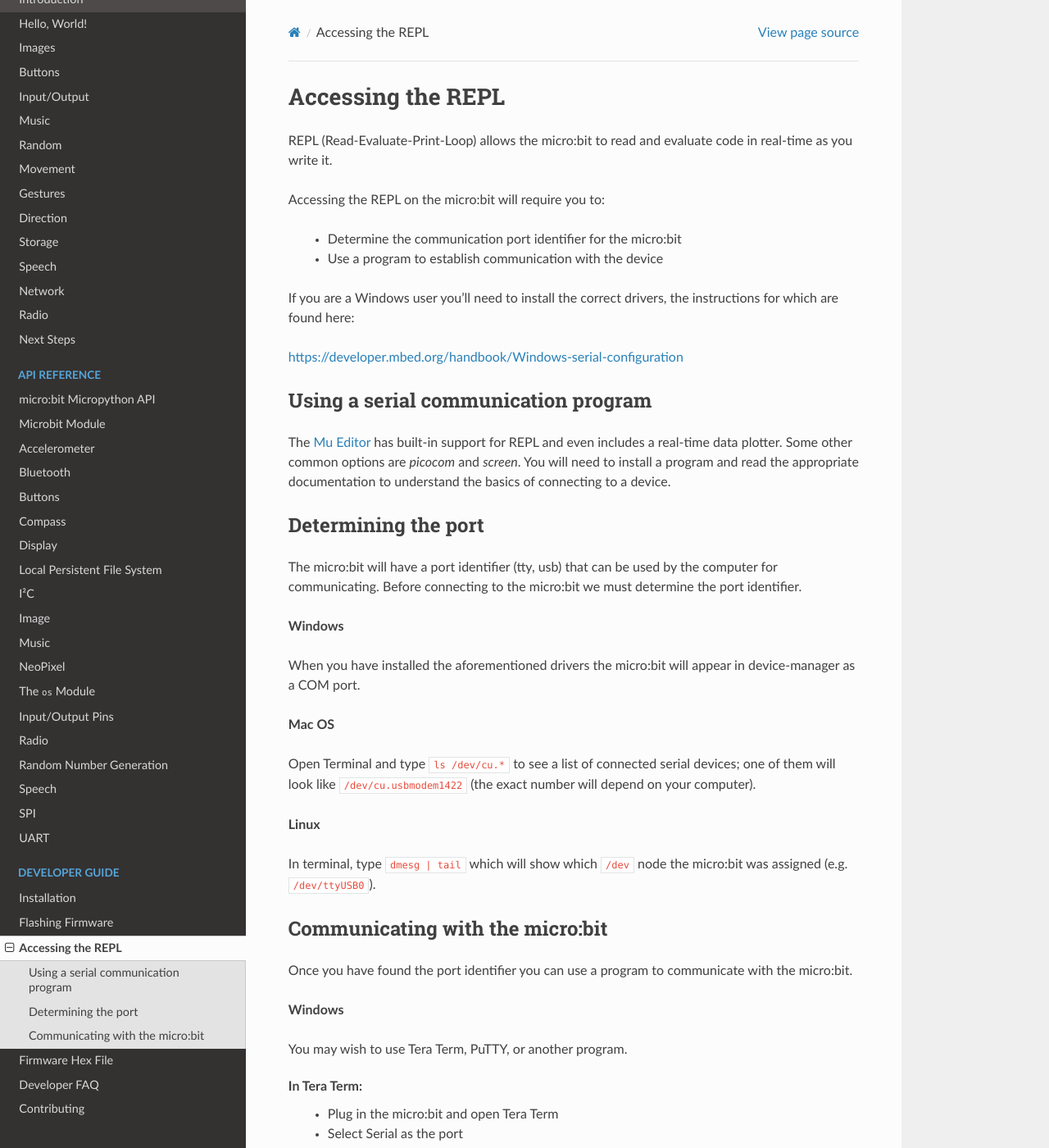
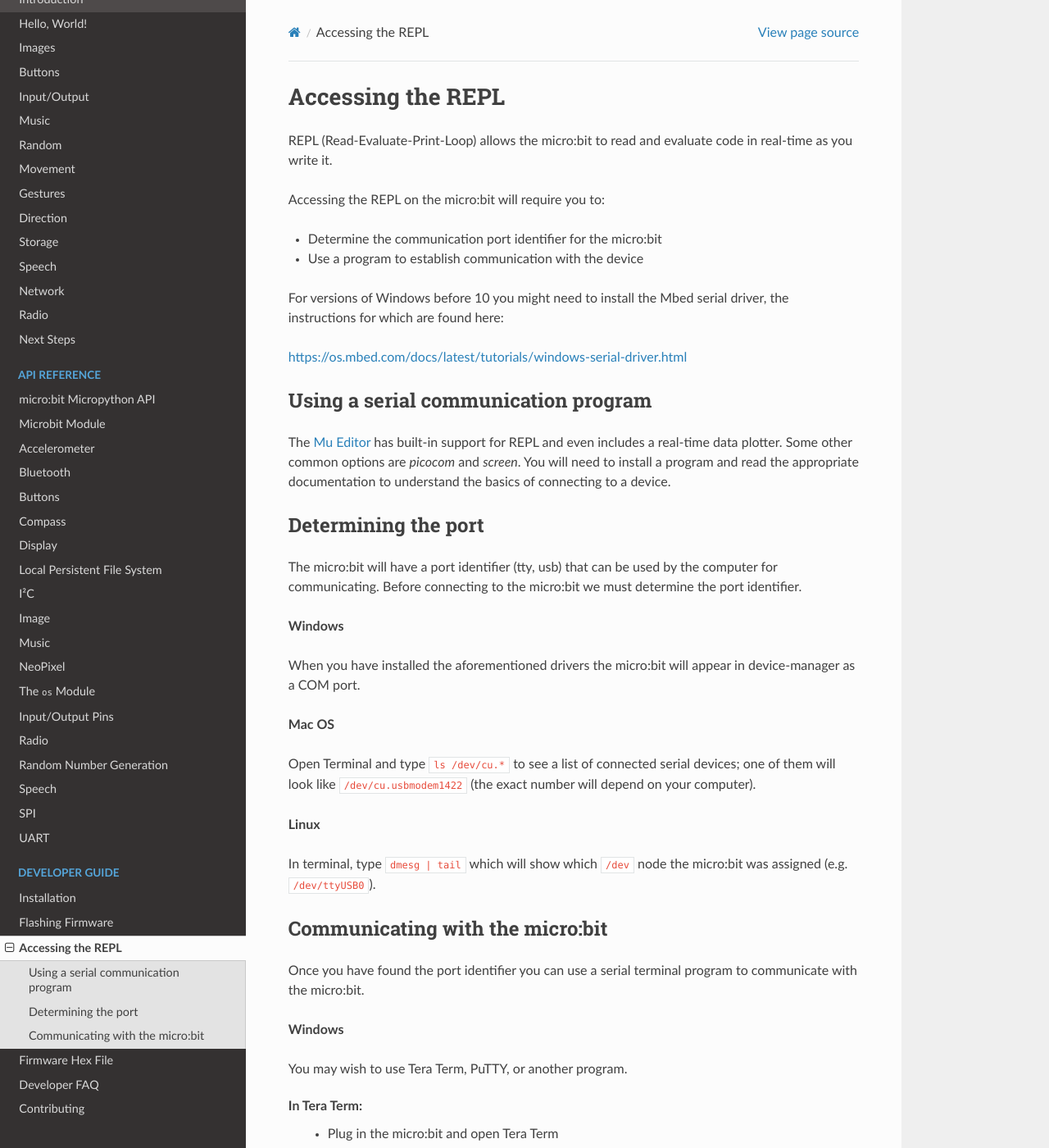
Before and after one commit to bbcmicrobit/micropython, a Sphinx documentation site: the page built from docs/devguide/repl.rst, in a window 1280 px wide and 1400 px high. Shown: the whole window at 82% size. Built offline with Sphinx 7.4.7 and the Read the Docs theme 2.0.0, drawn with Linux system fonts in a browser that asks for light colours.

Commit message:
Update repl.rst per feedback
Update REPL guide changes based on feedback in PR.

- change Windows drivers text
- update MBED link
- fix indentation in first list
- clarify nature of terminal programs needed for serial

```diff
--- a/docs/devguide/repl.rst
+++ b/docs/devguide/repl.rst
@@ -9,13 +9,13 @@ in real-time as you write it.
 
 Accessing the REPL on the micro:bit will require you to:
 
-    * Determine the communication port identifier for the micro:bit
-    * Use a program to establish communication with the device
+* Determine the communication port identifier for the micro:bit
+* Use a program to establish communication with the device
 
-If you are a Windows user you'll need to install the correct drivers, the
-instructions for which are found here:
+For versions of Windows before 10 you might need to install the Mbed serial
+driver, the instructions for which are found here:
 
-https://developer.mbed.org/handbook/Windows-serial-configuration
+https://os.mbed.com/docs/latest/tutorials/windows-serial-driver.html
 
 
 Using a serial communication program
@@ -55,8 +55,8 @@ micro:bit was assigned (e.g. ``/dev/ttyUSB0``).
 Communicating with the micro:bit
 --------------------------------
 
-Once you have found the port identifier you can use a program to communicate
-with the micro:bit.
+Once you have found the port identifier you can use a serial terminal program
+to communicate with the micro:bit.
 
 **Windows**
 
```
